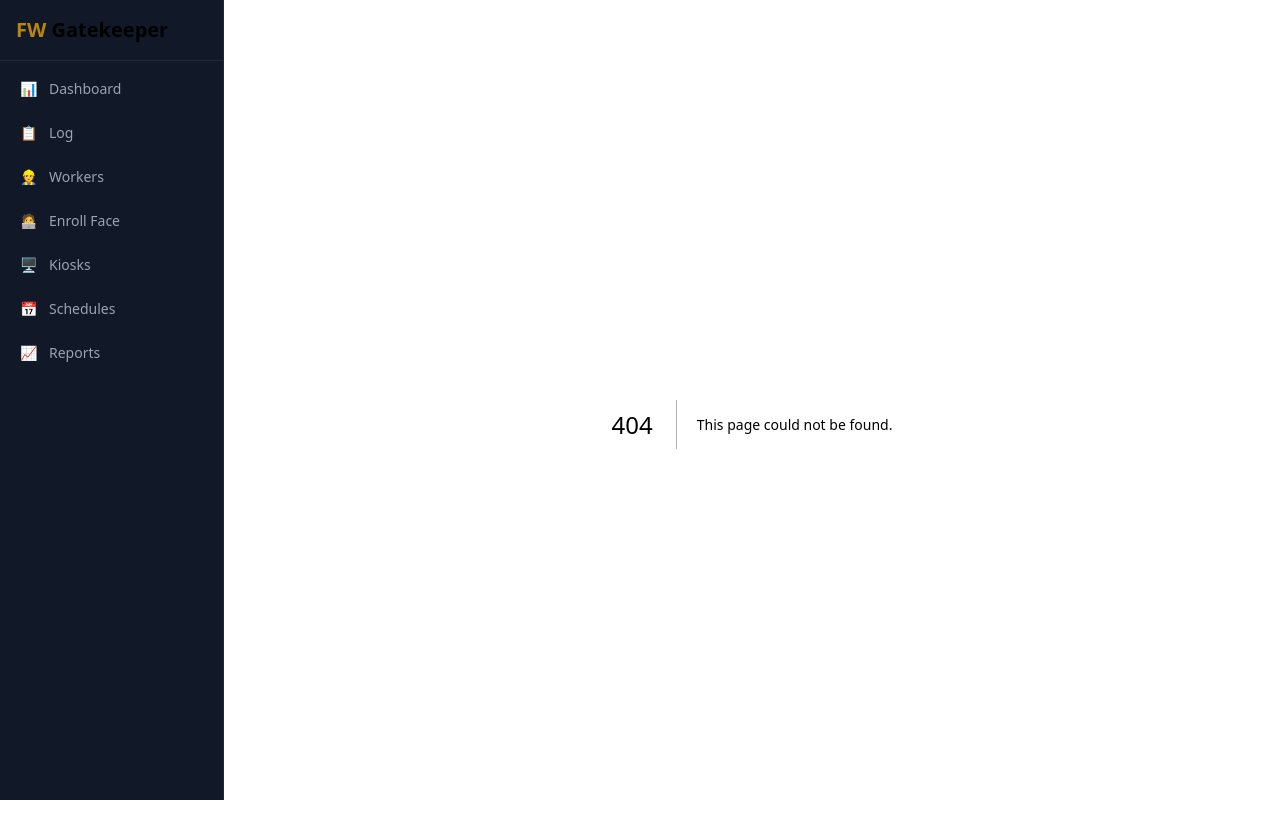
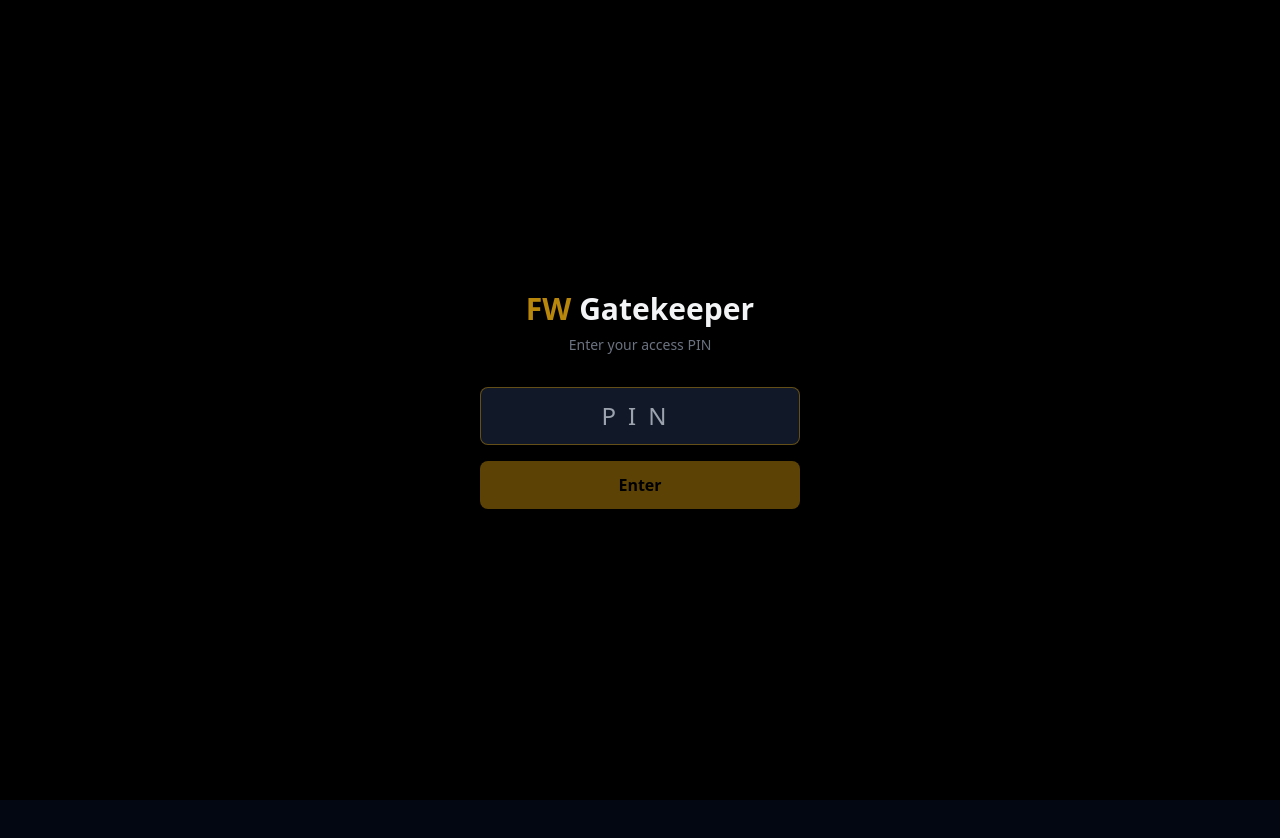
Before and after one commit to nztinversive/fw-attendance, a Next.js app: page /login in a window 1280 px wide. Before the commit this address had no page. Shown: the top 838 px of the page. After the commit the page ends 800 px from the top, so only its background shows below. Built offline with nearby package versions, Linux system fonts and the light colour scheme.

Commit message:
feat: add PIN-based auth with middleware protection
- Login page with PIN entry (ADMIN_PIN env var, default 4729)
- Middleware redirects unauthenticated users to /login
- Pi kiosk API routes (/api/attendance, /api/sync, /api/workers) stay public
- Logout button in sidebar
- 30-day session cookie

```diff
--- /dev/null
+++ b/src/app/api/auth/login/route.ts
@@ -0,0 +1,29 @@
+import { NextRequest, NextResponse } from 'next/server';
+
+const ADMIN_PIN = process.env.ADMIN_PIN || '1234';
+
+export async function POST(req: NextRequest) {
+  try {
+    const { pin } = await req.json();
+
+    if (pin !== ADMIN_PIN) {
+      return NextResponse.json({ error: 'Invalid PIN' }, { status: 401 });
+    }
+
+    // Create a simple signed token (timestamp + hash)
+    const token = Buffer.from(`${Date.now()}:${ADMIN_PIN}`).toString('base64');
+
+    const res = NextResponse.json({ ok: true });
+    res.cookies.set('fw-auth', token, {
+      httpOnly: true,
+      secure: process.env.NODE_ENV === 'production',
+      sameSite: 'lax',
+      maxAge: 60 * 60 * 24 * 30, // 30 days
+      path: '/',
+    });
+
+    return res;
+  } catch {
+    return NextResponse.json({ error: 'Bad request' }, { status: 400 });
+  }
+}
--- /dev/null
+++ b/src/app/api/auth/logout/route.ts
@@ -0,0 +1,7 @@
+import { NextResponse } from 'next/server';
+
+export async function POST() {
+  const res = NextResponse.json({ ok: true });
+  res.cookies.delete('fw-auth');
+  return res;
+}
--- a/src/app/layout.tsx
+++ b/src/app/layout.tsx
@@ -1,6 +1,6 @@
 import type { Metadata } from 'next';
 import './globals.css';
-import Sidebar from '@/components/Sidebar';
+import AppShell from '@/components/AppShell';
 
 export const metadata: Metadata = {
   title: 'FW Gatekeeper',
@@ -11,10 +11,7 @@ export default function RootLayout({ children }: { children: React.ReactNode })
   return (
     <html lang="en">
       <body className="antialiased">
-        <Sidebar />
-        <main className="md:ml-56 min-h-screen pb-20 md:pb-0">
-          <div className="max-w-6xl mx-auto p-4 md:p-6">{children}</div>
-        </main>
+        <AppShell>{children}</AppShell>
       </body>
     </html>
   );
--- /dev/null
+++ b/src/app/login/page.tsx
@@ -0,0 +1,76 @@
+'use client';
+
+import { useState } from 'react';
+import { useRouter } from 'next/navigation';
+
+export default function LoginPage() {
+  const [pin, setPin] = useState('');
+  const [error, setError] = useState('');
+  const [loading, setLoading] = useState(false);
+  const router = useRouter();
+
+  async function handleSubmit(e: React.FormEvent) {
+    e.preventDefault();
+    setError('');
+    setLoading(true);
+
+    try {
+      const res = await fetch('/api/auth/login', {
+        method: 'POST',
+        headers: { 'Content-Type': 'application/json' },
+        body: JSON.stringify({ pin }),
+      });
+
+      if (res.ok) {
+        router.push('/');
+        router.refresh();
+      } else {
+        setError('Invalid PIN');
+        setPin('');
+      }
+    } catch {
+      setError('Connection error');
+    } finally {
+      setLoading(false);
+    }
+  }
+
+  return (
+    <div className="min-h-screen flex items-center justify-center bg-black">
+      <div className="w-full max-w-sm p-8">
+        <div className="text-center mb-8">
+          <h1 className="text-3xl font-bold">
+            <span className="text-gold">FW</span> Gatekeeper
+          </h1>
+          <p className="text-gray-500 text-sm mt-2">Enter your access PIN</p>
+        </div>
+
+        <form onSubmit={handleSubmit} className="space-y-4">
+          <input
+            type="password"
+            inputMode="numeric"
+            pattern="[0-9]*"
+            maxLength={8}
+            value={pin}
+            onChange={(e) => setPin(e.target.value)}
+            placeholder="PIN"
+            className="w-full px-4 py-3 bg-gray-900 border border-gray-800 rounded-lg text-center text-2xl tracking-[0.5em] focus:outline-none focus:border-gold/50"
+            autoFocus
+          />
+
+          {error && (
+            <p className="text-red-400 text-sm text-center">{error}</p>
+          )}
+
+          <button
+            type="submit"
+            disabled={loading || pin.length < 4}
+            className="w-full py-3 bg-gold text-black font-bold rounded-lg hover:bg-gold/90 disabled:opacity-50 disabled:cursor-not-allowed transition-colors"
+          >
+            {loading ? 'Verifying...' : 'Enter'}
+          </button>
+        </form>
+      </div>
+    </div>
+  );
+}
--- /dev/null
+++ b/src/components/AppShell.tsx
@@ -0,0 +1,22 @@
+'use client';
+
+import { usePathname } from 'next/navigation';
+import Sidebar from './Sidebar';
+
+export default function AppShell({ children }: { children: React.ReactNode }) {
+  const pathname = usePathname();
+  const isLogin = pathname === '/login';
+
+  if (isLogin) {
+    return <>{children}</>;
+  }
+
+  return (
+    <>
+      <Sidebar />
+      <main className="md:ml-56 min-h-screen pb-20 md:pb-0">
+        <div className="max-w-6xl mx-auto p-4 md:p-6">{children}</div>
+      </main>
+    </>
+  );
+}
--- a/src/components/Sidebar.tsx
+++ b/src/components/Sidebar.tsx
@@ -1,7 +1,7 @@
 'use client';
 
 import Link from 'next/link';
-import { usePathname } from 'next/navigation';
+import { usePathname, useRouter } from 'next/navigation';
 
 const links = [
   { href: '/', label: 'Dashboard', icon: '📊' },
@@ -15,6 +15,13 @@ const links = [
 
 export default function Sidebar() {
   const pathname = usePathname();
+  const router = useRouter();
+
+  async function handleLogout() {
+    await fetch('/api/auth/logout', { method: 'POST' });
+    router.push('/login');
+    router.refresh();
+  }
 
   return (
     <>
@@ -41,6 +48,15 @@ export default function Sidebar() {
             </Link>
           ))}
         </nav>
+        <div className="p-2 border-t border-gray-800">
+          <button
+            onClick={handleLogout}
+            className="flex items-center gap-3 px-3 py-2.5 rounded-lg text-sm font-medium text-gray-400 hover:text-red-400 hover:bg-gray-800 transition-colors w-full"
+          >
+            <span>🚪</span>
+            Logout
+          </button>
+        </div>
       </aside>
 
       {/* Mobile bottom tabs */}
```
Also changed, not shown: middleware.ts (added, +30 -0 lines).
